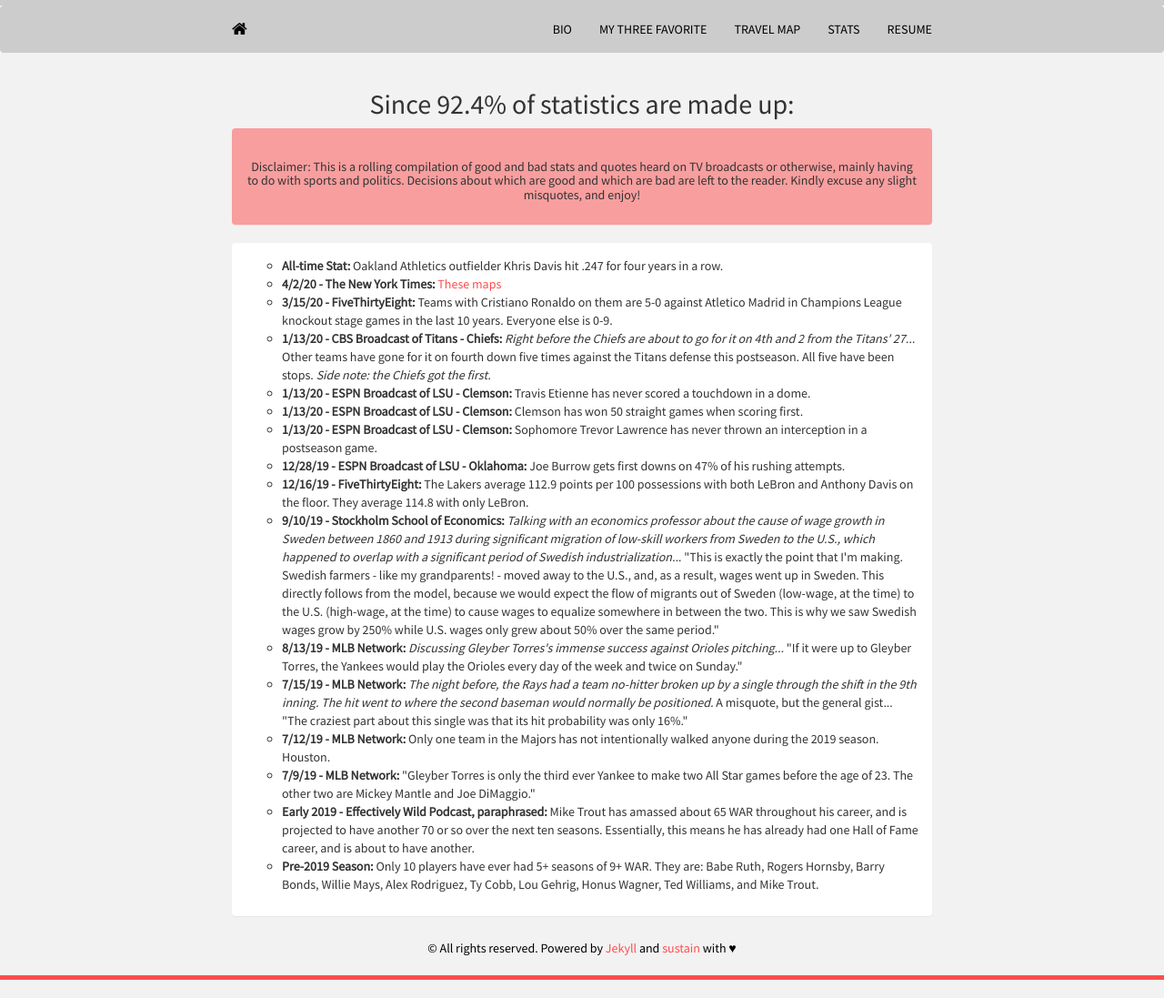
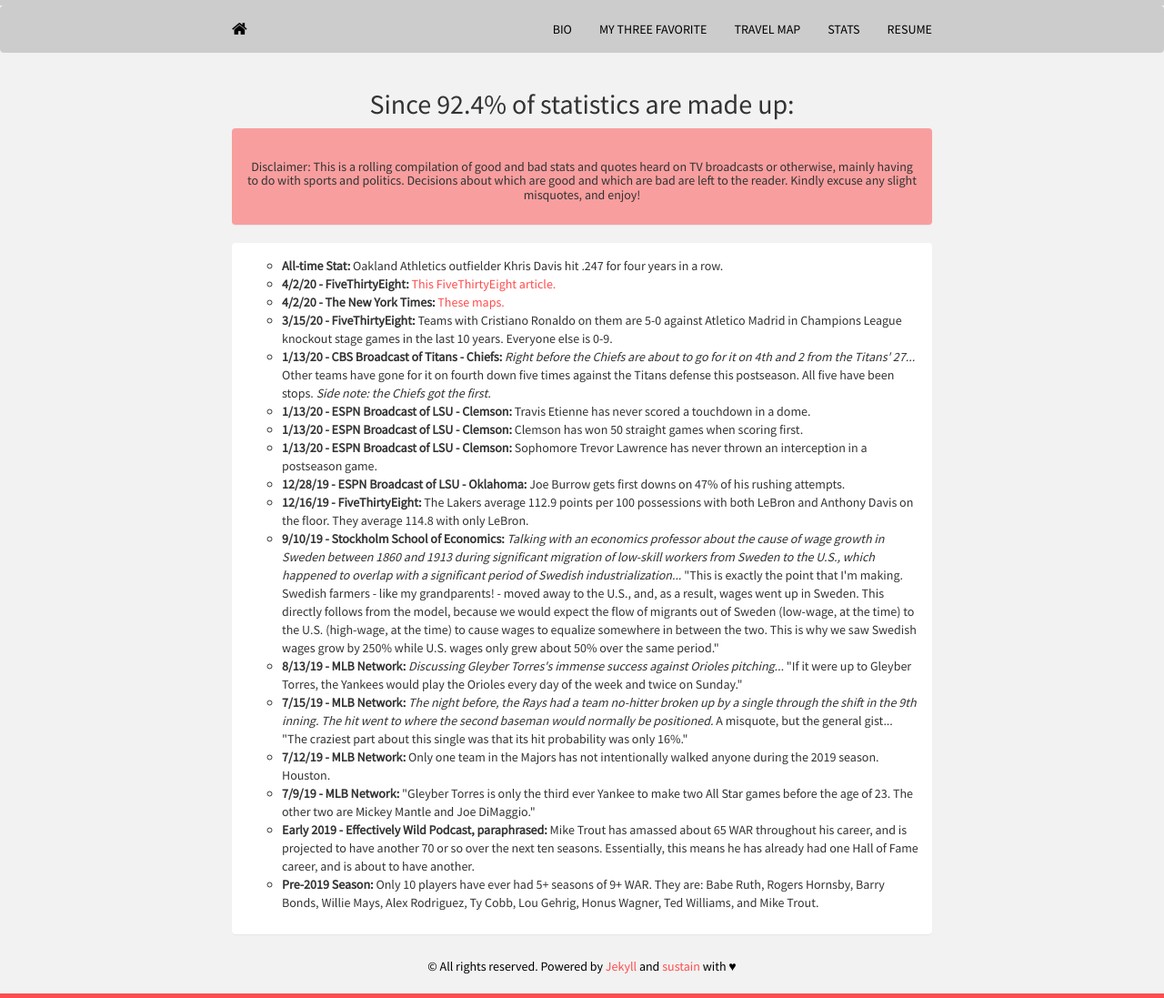
Before and after one commit to mrkaye97/mrkaye97.github.io, a Jekyll site: the page built from stats.html, in a window 1280 px wide. Shown: the whole page at 91% size. Built offline with Jekyll 4.4.1, drawn with Linux system fonts in a browser that asks for light colours; nearby versions of some CDN libraries.

Commit message:
Update stats.html

```diff
--- a/stats.html
+++ b/stats.html
@@ -29,7 +29,8 @@
 	    		<div class="panel-body">
 					<ul style="list-style-type:circle">
 					  <li><b>All-time Stat:</b> Oakland Athletics outfielder Khris Davis hit .247 for four years in a row.
-					  <li><b>4/2/20 - The New York Times:</b> <a href = "https://www.nytimes.com/interactive/2020/04/02/us/coronavirus-social-distancing.html"> These maps</a>
+					  <li><b>4/2/20 - FiveThirtyEight:</b> <a href = "https://fivethirtyeight.com/features/best-case-and-worst-case-coronavirus-forecasts-are-very-far-apart/"> This FiveThirtyEight article.</a>
+					  <li><b>4/2/20 - The New York Times:</b> <a href = "https://www.nytimes.com/interactive/2020/04/02/us/coronavirus-social-distancing.html"> These maps.</a>
 					  <li><b>3/15/20 - FiveThirtyEight:</b> Teams with Cristiano Ronaldo on them are 5-0 against Atletico Madrid in Champions League knockout stage games in the last 10 years. Everyone else is 0-9.
   					  <li><b>1/13/20 - CBS Broadcast of Titans - Chiefs:</b> <i> Right before the Chiefs are about to go for it on 4th and 2 from the Titans' 27...</i> Other teams have gone for it on fourth down five times against the Titans defense this postseason. All five have been stops. <i>Side note: the Chiefs got the first.</i>
 					  <li><b>1/13/20 - ESPN Broadcast of LSU - Clemson:</b> Travis Etienne has never scored a touchdown in a dome.
```
